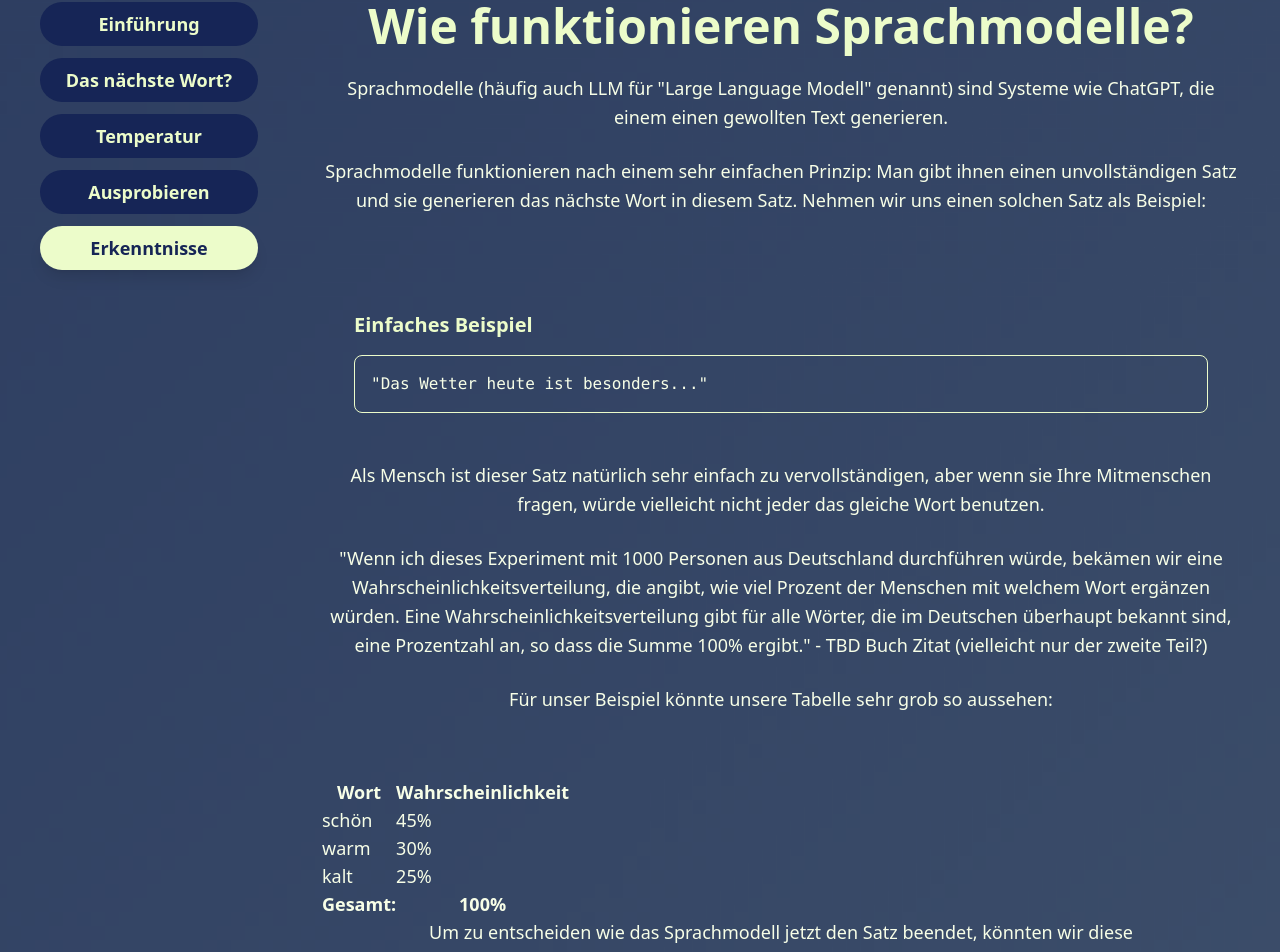
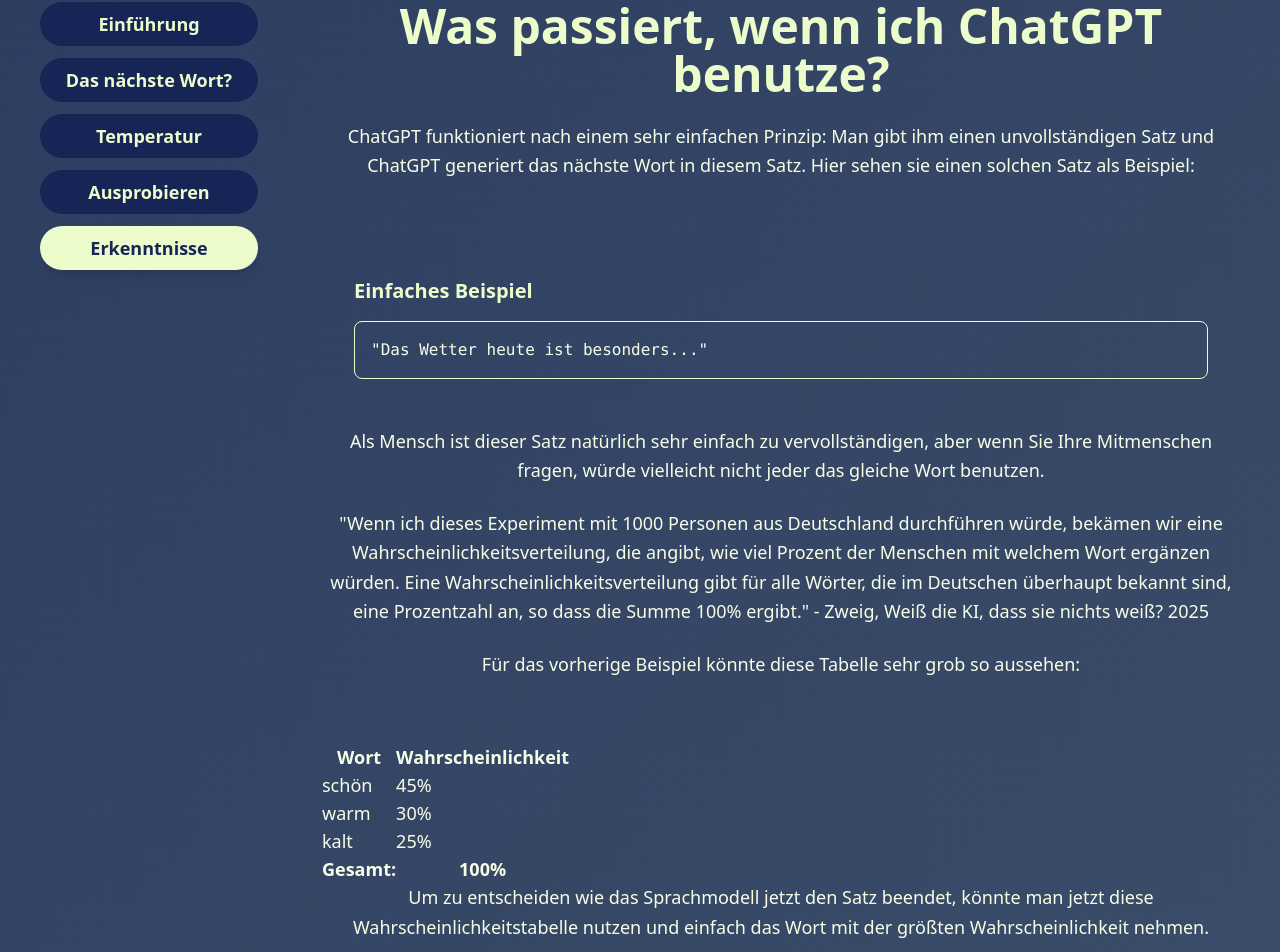
Before and after one commit to TNattermann/weiss-die-ki-dass-sie-nichts-weiss-frontend, a React (Vite) app: page /temperature in a window 1280 px wide. Shown: the part 120-1072 px from the top of the page. Built offline with nearby package versions, Linux system fonts and the light colour scheme.

Commit message:
updated text

```diff
--- a/src/pages/Wahrscheinlichkeitstabellen/Temperature.tsx
+++ b/src/pages/Wahrscheinlichkeitstabellen/Temperature.tsx
@@ -111,9 +111,9 @@ export default function Temperature() {
                     <div>
                         <p className="text-lg text-text-normal mb-6 leading-relaxed">
 
-                        Wir haben jetzt schon zwei verschiedene Implementierungsmethoden gesehen, wie wir das Wort anhand der
-                        Wahrscheinlichkeitstabelle auswählen. Die Methode, bei der wir einfach nur das wahrscheinlichste Wort wählen (<b>A.</b>),
-                        und die, bei der wir auf unserem unveränderten Glücksrad drehen (<b>B.</b>). Wir können aber noch mehr Variation rein-bringen,
+                        Sie haben jetzt schon zwei verschiedene Implementierungsmethoden gesehen, wie das Wort anhand der
+                        Wahrscheinlichkeitstabelle ausgewählt werden kann. Die Methode, bei der einfach nur das wahrscheinlichste Wort gewählt wird (<b>A.</b>),
+                        und die, bei der Sie das unveränderte Glücksrad drehen (<b>B.</b>). Wir können aber noch mehr Variation rein-bringen,
                         in dem wir das Glücksrad etwas verändern, sodass alle Wörter etwas mehr gleich-wahrscheinlich sind.
                         </p>
 
--- a/src/pages/Wahrscheinlichkeitstabellen/WahrIntroduction.tsx
+++ b/src/pages/Wahrscheinlichkeitstabellen/WahrIntroduction.tsx
@@ -9,19 +9,22 @@ export default function WahrIntroduction() {
     return (
 
             <div className="max-w-6xl mx-auto">
-                <h1 className="text-5xl font-bold text-center text-primary mb-6">Wie funktionieren Sprachmodelle?</h1>
+                <h1 className="text-5xl font-bold text-center text-primary mb-6">Was passiert, wenn ich ChatGPT benutze?</h1>
                 <div className="text-center mb-16">
                     <div>
 
-                        <p className="text-lg text-text-normal mb-6 leading-relaxed">
 
+                        <p className="text-lg text-text-normal mb-6 leading-relaxed" style={{display: "none"}}>
+
+                        Dieser Text wird nicht angezeigt. TBD entferne ihn am Ende
                         Sprachmodelle (häufig auch LLM für "Large Language Modell" genannt) sind Systeme wie ChatGPT,
                         die einem einen gewollten Text generieren.
                         </p>
+
                         <p className="text-lg text-text-normal mb-6 leading-relaxed">
 
-                        Sprachmodelle funktionieren nach einem sehr einfachen Prinzip: Man gibt ihnen einen unvollständigen Satz
-                        und sie generieren das nächste Wort in diesem Satz. Nehmen wir uns einen solchen Satz als Beispiel:
+                        ChatGPT funktioniert nach einem sehr einfachen Prinzip: Man gibt ihm einen unvollständigen Satz
+                        und ChatGPT generiert das nächste Wort in diesem Satz. Hier sehen sie einen solchen Satz als Beispiel:
                         </p>
                     </div>
                 </div>
@@ -36,7 +39,7 @@ export default function WahrIntroduction() {
                         <p className="text-lg text-text-normal mb-6 leading-relaxed">
 
                         Als Mensch ist dieser Satz natürlich sehr einfach zu vervollständigen,
-                        aber wenn sie Ihre Mitmenschen fragen, würde vielleicht nicht jeder das gleiche Wort benutzen.
+                        aber wenn Sie Ihre Mitmenschen fragen, würde vielleicht nicht jeder das gleiche Wort benutzen.
                         </p>
 
                         <p className="text-lg text-text-normal mb-6 leading-relaxed">
@@ -44,12 +47,12 @@ export default function WahrIntroduction() {
                         bekämen wir eine Wahrscheinlichkeitsverteilung,
                         die angibt, wie viel Prozent der Menschen mit welchem Wort ergänzen würden.
                         Eine Wahrscheinlichkeitsverteilung gibt für alle Wörter, die im Deutschen überhaupt bekannt sind,
-                        eine Prozentzahl an, so dass die Summe 100% ergibt." - TBD Buch Zitat  (vielleicht nur der zweite Teil?)
+                        eine Prozentzahl an, so dass die Summe 100% ergibt." - Zweig, Weiß die KI, dass sie nichts weiß? 2025
                         </p>
 
                         <p className="text-lg text-text-normal mb-6 leading-relaxed">
 
-                        Für unser Beispiel könnte unsere Tabelle sehr grob so aussehen:
+                        Für das vorherige Beispiel könnte diese Tabelle sehr grob so aussehen:
                         </p>
                     </div>
                 </div>
@@ -72,7 +75,7 @@ export default function WahrIntroduction() {
                     <div>
                         <p className="text-lg text-text-normal mb-6 leading-relaxed">
 
-                        Um zu entscheiden wie das Sprachmodell jetzt den Satz beendet, könnten wir diese Wahrscheinlichkeitstabelle
+                        Um zu entscheiden wie das Sprachmodell jetzt den Satz beendet, könnte man jetzt diese Wahrscheinlichkeitstabelle
                         nutzen und einfach das Wort
                         mit der größten Wahrscheinlichkeit nehmen.
                         </p>
```
